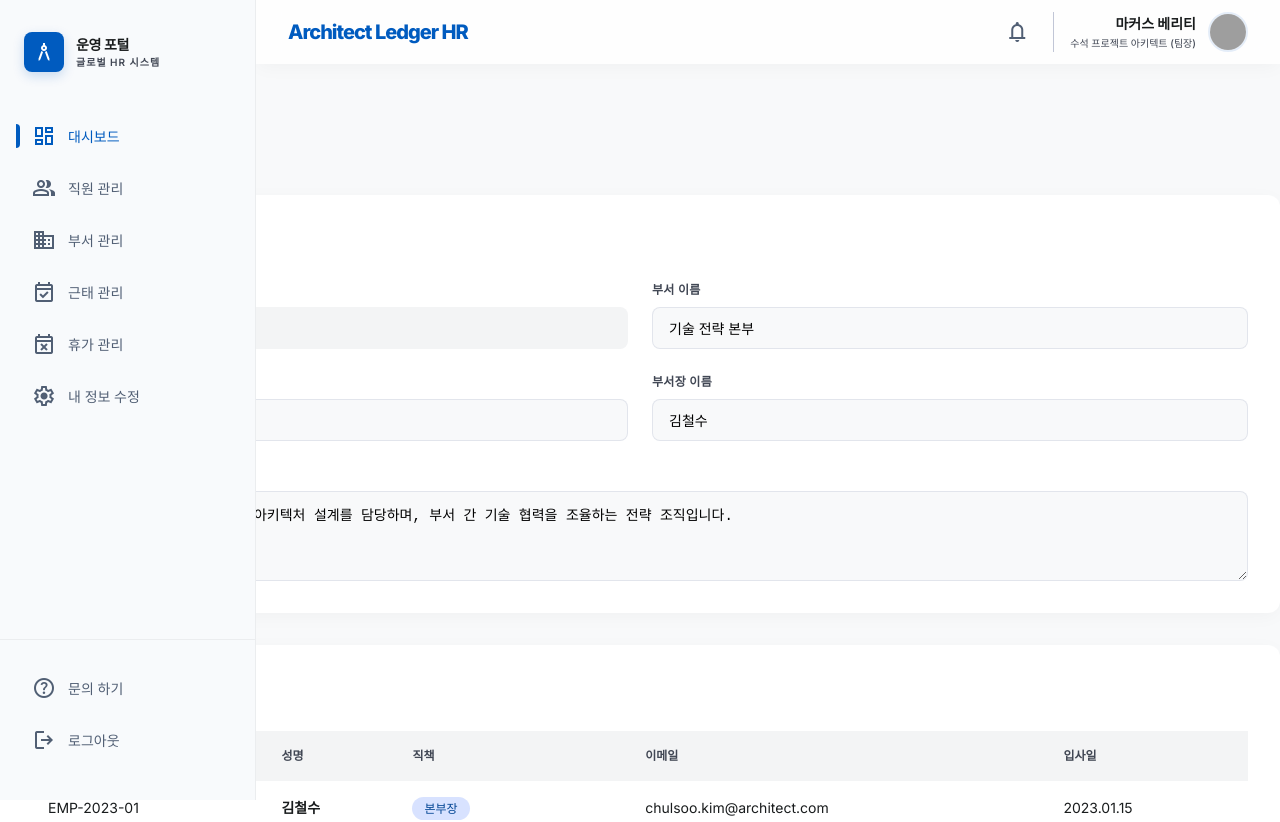
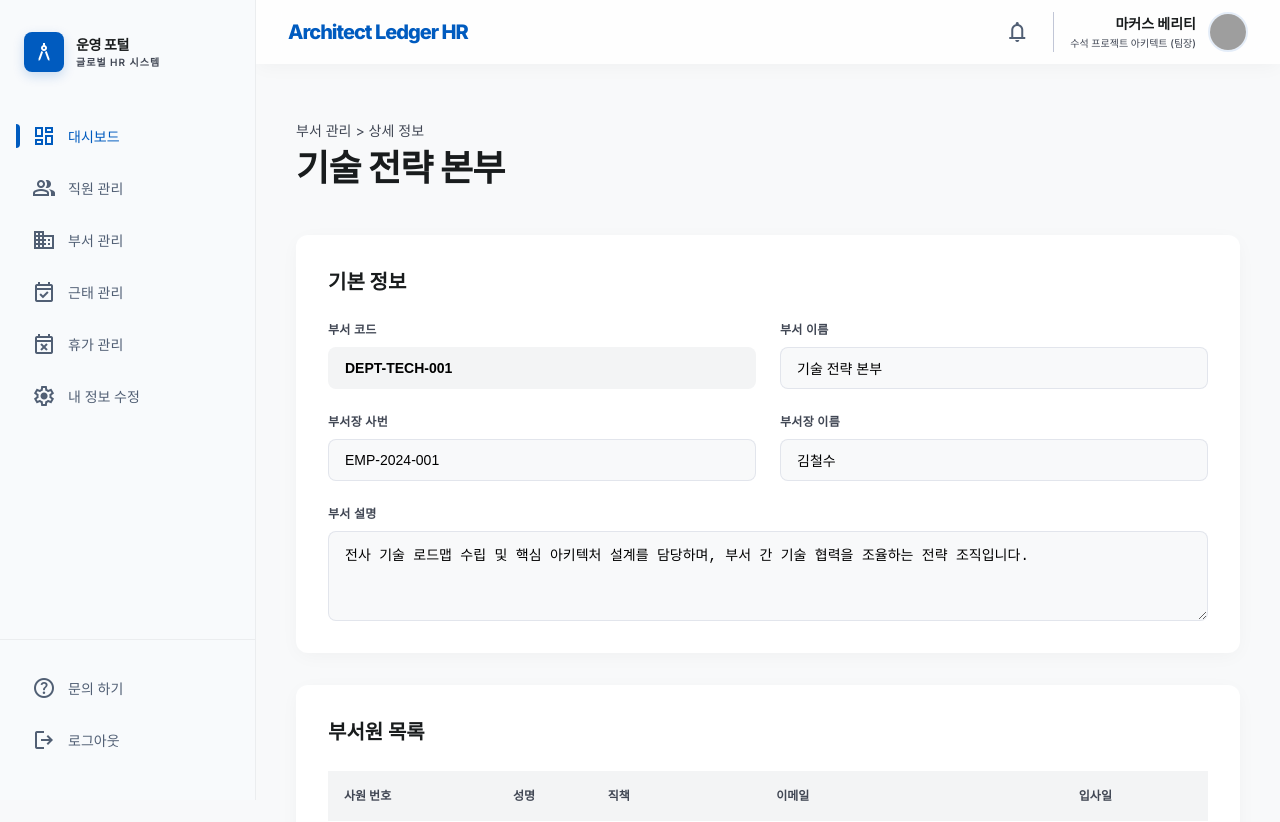
Before and after one commit to hongsoonchan02/secondproject-react, a React (Vite) app: page /department-edit in a window 1280 px wide. Shown: the top 822 px of the page. Built offline with nearby package versions, Linux system fonts and the light colour scheme; grey boxes are pictures that could not be loaded.

Commit message:
Design(department): 부서 상세보기 시 메인 컨텐츠가 깨져보이는 현상 수정

```diff
--- a/src/styles/department-edit.css
+++ b/src/styles/department-edit.css
@@ -363,7 +363,7 @@ body {
 }
 
 /* Main Content */
-.main-container {
+main {
     margin-left: 16rem;
     width: calc(100% - 16rem);
     padding: 2.5rem;
```
